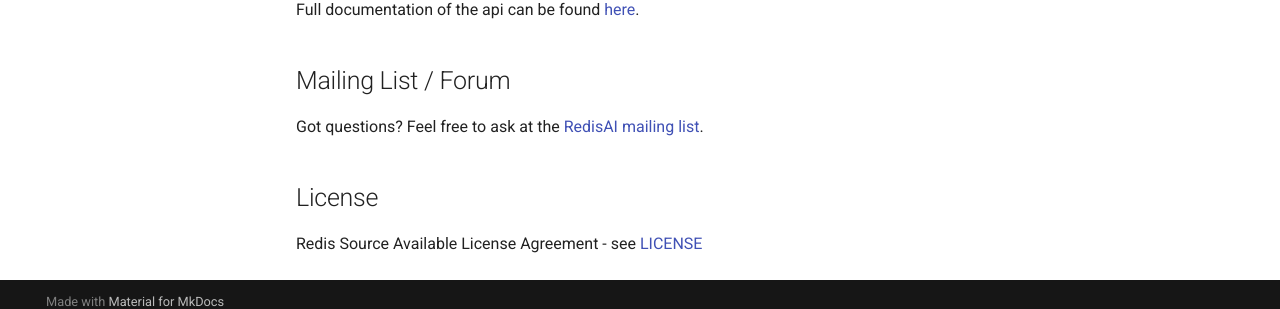
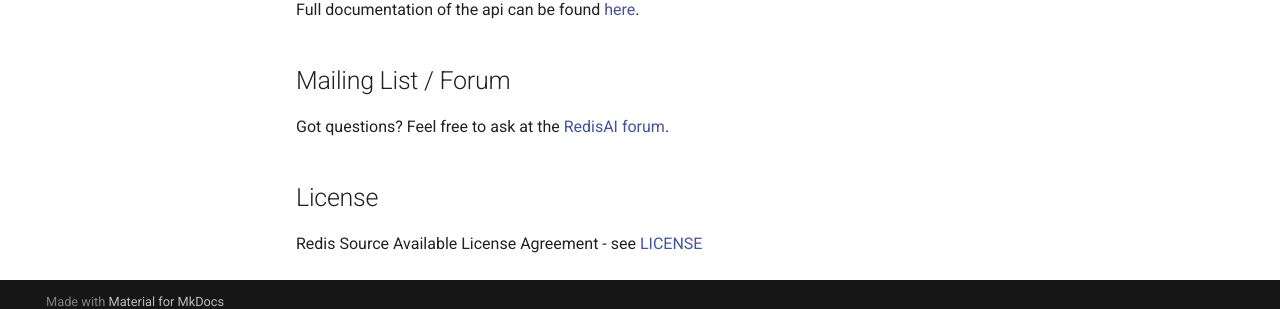
Before and after one commit to RedisAI/RedisAI, an MkDocs documentation site: the page built from docs/index.md, in a window 1280 px wide and 900 px high, scrolled down 1849 px. Shown: the part 575-884 px from the top of the window. Built offline with MkDocs 1.6.1 and Material for MkDocs 9.7.7, drawn with Linux system fonts in a browser that asks for light colours; comment, search, counter and statistics services are not loaded; old or Windows-style settings are respelled for this version of MkDocs.

Commit message:
Update index.md

```diff
--- a/docs/index.md
+++ b/docs/index.md
@@ -1,7 +1,7 @@
 <img src="images/logo.svg" alt="logo" width="200"/>
 
 # RedisAI
-[![Mailing List](https://img.shields.io/badge/Mailing%20List-RedisAI-blue)](https://groups.google.com/forum/#!forum/redisai)
+[![Forum](https://img.shields.io/badge/Forum-RedisAI-blue)](https://forum.redislabs.com/c/modules/redisai)
 [![Gitter](https://badges.gitter.im/RedisLabs/RedisAI.svg)](https://gitter.im/RedisLabs/RedisAI?utm_source=badge&utm_medium=badge&utm_campaign=pr-badge)
 
 RedisAI is a Redis module for serving tensors and executing deep learning models.
@@ -92,7 +92,7 @@
 
 ## Mailing List / Forum
 
-Got questions? Feel free to ask at the [RedisAI mailing list](https://groups.google.com/forum/#!forum/redisai).
+Got questions? Feel free to ask at the [RedisAI forum](https://forum.redislabs.com/c/modules/redisai).
 
 ## License
 
```
